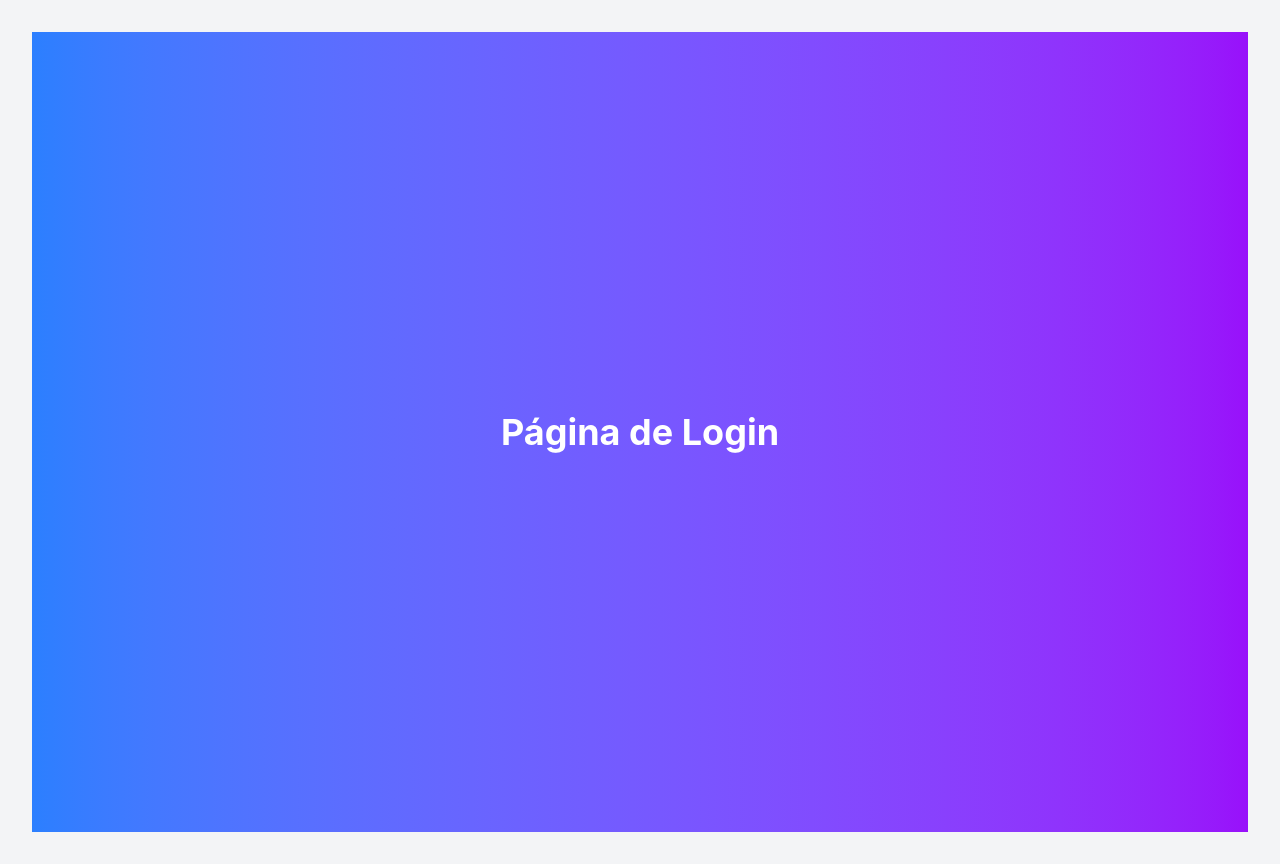
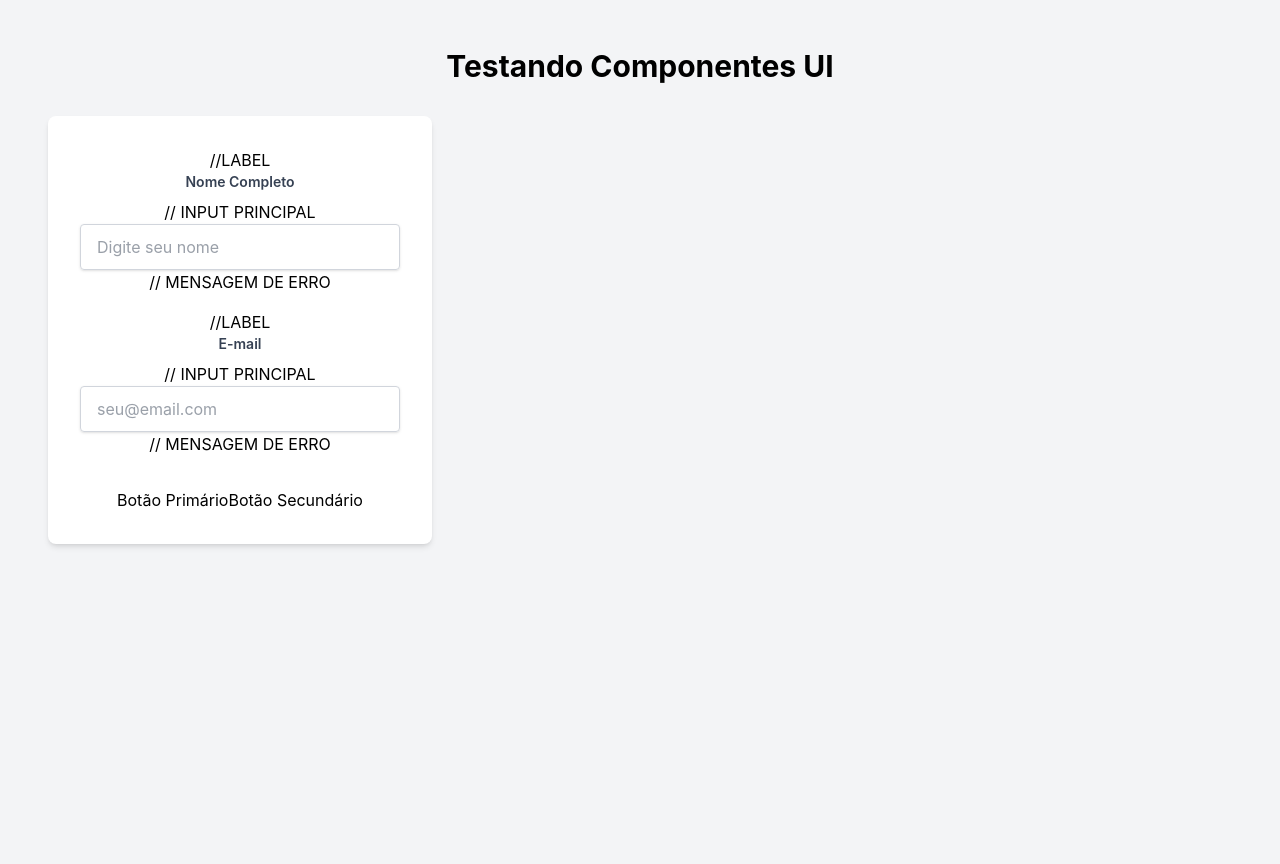
Before and after one commit to torresgdev/login-front, a React (Vite) app: page / in a window 1280 px wide. After the commit the page ends 800 px from the top, so only its background shows below. Built offline with nearby package versions, Linux system fonts and the light colour scheme.

Commit message:
components test

```diff
--- a/src/App.tsx
+++ b/src/App.tsx
@@ -1,11 +1,54 @@
-
+import React from 'react'
 import './App.css'
 import AppRoutes from './routes'
+import Button from './components/ui/Button'
+import Input from './components/ui/Input'
 
 const  App: React.FC = () => {
+  const [inputValue, setInputValue] = React.useState('');
+  const [loadingButton, setLoadingButto] = React.useState(false)
 
   return (
-    <AppRoutes />
+    <div className="minh-h-screen flex-flex-col items-center justify-center bg-gray-100 p-4">
+      <h1 className='text-3xl font-bold mb-8'>Testando Componentes UI</h1>
+
+      <div className='w-full max-w-sm bg-white p-8 rounded-lg shadow-md'>
+          <Input
+            label='Nome Completo'
+            type='text'
+            placeholder='Digite seu nome'
+            id='name'
+            name='name'
+            value={inputValue}
+            onChange={(e) => setInputValue(e.target.value)} />
+
+        <Input
+          label='E-mail'
+          type='email'
+          placeholder='seu@email.com'
+          id='email'
+          name='email'
+          />
+
+        <Button
+          onClick={() => alert('Botao primario clicado!')}
+          className='mt-4'
+          isLoading={loadingButton}
+          onClickCapture={() => {
+            setLoadingButto(true);
+            setTimeout(() => setLoadingButto(false),2000)
+          }}>
+            {loadingButton ? 'Processando...' : 'Botão Primário'}
+          </Button>
+
+          <Button
+            variant="secondary"
+            onClick={() => alert('Botão scundário clicado!')}
+            className='mt-4'>
+              Botão Secundário
+            </Button>
+      </div>
+    </div>
 
   )
 }
```
